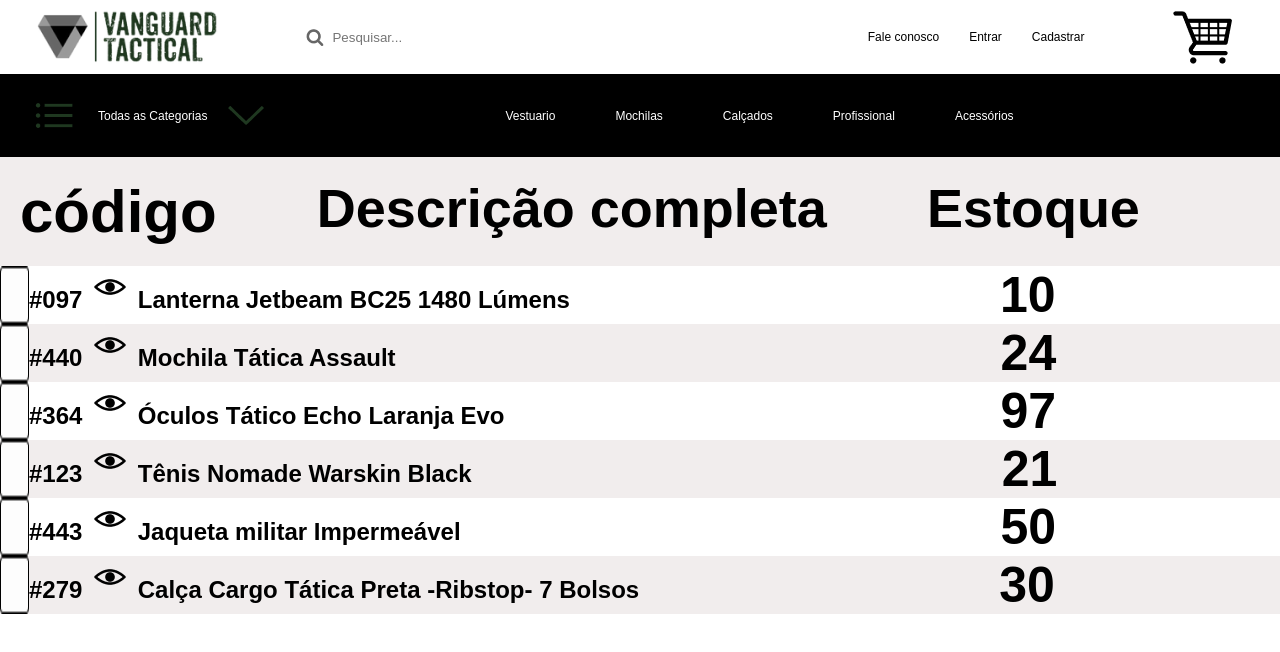
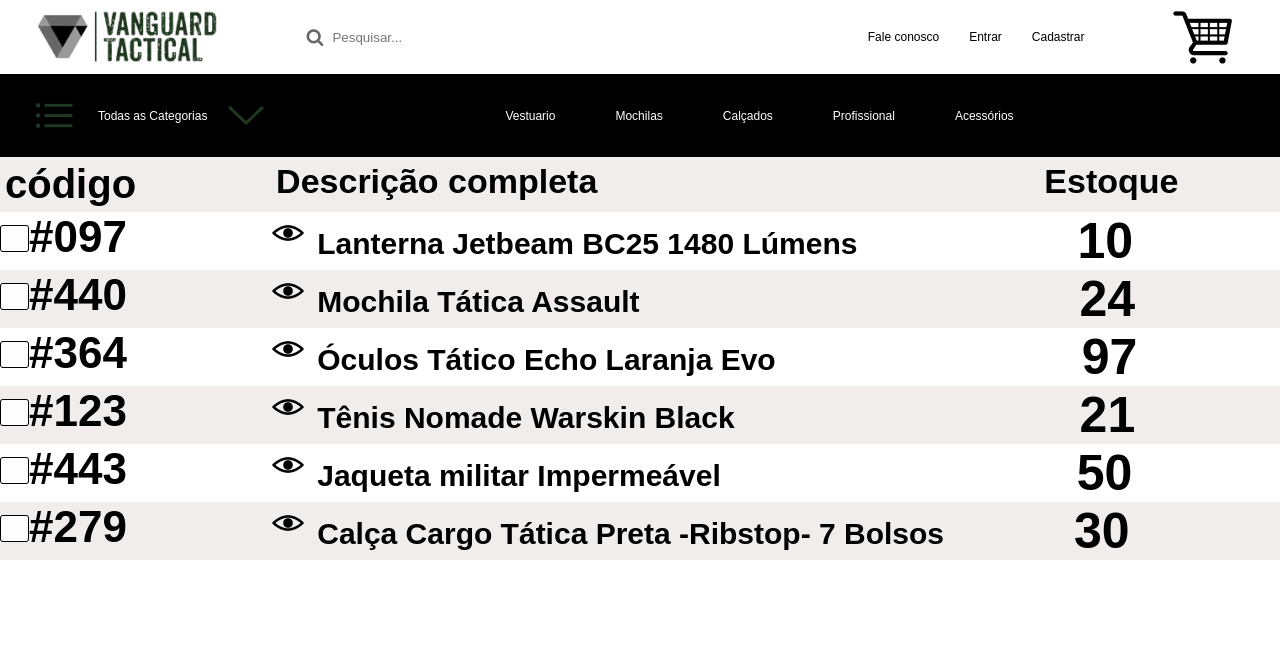
Before and after one commit to DOLK2K/Vanguardtcc-S, a React (Create React App) app: page /estoquedesc in a window 1280 px wide. Shown: the top 652 px of the page. Built offline with nearby package versions, Linux system fonts and the light colour scheme.

Commit message:
estoquedesc consertado

```diff
--- a/src/pages/estoquedesc/index.js
+++ b/src/pages/estoquedesc/index.js
@@ -57,38 +57,38 @@
         </div>
 
         <div className='a97'>
-        <img src={Quadradobranco} />
-        <h1>#097  <img src={Image62} /> Lanterna Jetbeam BC25 1480 Lúmens     </h1>
+        <h1> <img src={Quadradobranco} />
+        #097  </h1> <h3>  <img src={Image62} />  Lanterna Jetbeam BC25 1480 Lúmens    </h3>
         <h4>10</h4>
         </div>
 
         <div className='a440'>
-        <img src={Quadradobranco} />
-        <h1>#440 <img src={Image62} /> Mochila Tática Assault  </h1>
+        <h1><img src={Quadradobranco} />
+        #440  </h1> <h3> <img src={Image62} /> Mochila Tática Assault </h3>
         <h4>24</h4>
         </div>
 
         <div className='a364'>
-        <img src={Quadradobranco} />
-        <h1>#364 <img src={Image62} /> Óculos Tático Echo Laranja Evo  </h1>
+        <h1><img src={Quadradobranco} />
+        #364 </h1> <h3> <img src={Image62} /> Óculos Tático Echo Laranja Evo  </h3>
         <h4>97</h4>
 
         </div>
         <div className='a123'>
-        <img src={Quadradobranco} />
-        <h1>#123 <img src={Image62} /> Tênis Nomade  Warskin Black  </h1>
+        <h1> <img src={Quadradobranco} />
+        #123  </h1> <h3> <img src={Image62} /> Tênis Nomade  Warskin Black </h3>
         <h4>21</h4>
 
         </div>
         <div className='a443'>
-        <img src={Quadradobranco} />
-        <h1>#443 <img src={Image62}/> Jaqueta militar Impermeável </h1>
+        <h1><img src={Quadradobranco} />
+        #443 </h1>  <h3><img src={Image62}/> Jaqueta militar Impermeável </h3>
 
         <h4>50</h4>
         </div>
         <div className='a279'>
-        <img src={Quadradobranco} />
-        <h1>#279 <img src={Image62}  /> Calça Cargo Tática Preta -Ribstop- 7 Bolsos </h1>
+        <h1><img src={Quadradobranco} />
+        #279 </h1> <h3> <img src={Image62}  /> Calça Cargo Tática Preta -Ribstop- 7 Bolsos </h3>
         <h4>30</h4  >
 
         </div>
--- a/src/pages/estoquedesc/index.scss
+++ b/src/pages/estoquedesc/index.scss
@@ -83,34 +83,36 @@
 
 }
 .cimaaaa h3{
-    font-size: 54px;
-    padding-left: 100px;
+    font-size: 34px;
+    padding-left: 140px;
 }
 .cimaaaa h4{
-    font-size: 54px;
-    padding-left: 100px;
+    font-size: 34px;
+    padding-left: 447px;
 }
 .descricaoooo{
    display: flex;
    flex-direction: row;
-   padding: 20px;
+   padding: 5px;
    background-color: #F1EDED;
-   font-size: 30px;
+   font-size: 20px;
+   padding-bottom: 15x;
 }
 
 
 .a97{
     display: flex;
     flex-direction: row;
-    font-size: 12px;
+    font-size: 22px;
+
+}
+.a97 h3{
+    font-size: 30px;
+    padding-right: 50px;
 }
 .a97 h4{
-    padding-left: 430px;
+    padding-left: 170px;
     font-size: 50px;
-
-}
-
-.a97 img{
 
 }
 
@@ -118,30 +120,45 @@
     display: flex;
     flex-direction: row;
     background-color: #F1EDED;
-    font-size: 12px;
+    font-size: 22px;
 
 }
+.a440 h3{
+    font-size: 30px;
+    padding-right: 50px;
+}
 .a440 h4{
-    padding-left: 605px;
+    padding-left: 390px;
     font-size: 50px;
 }
 .a364{
     display: flex;
     flex-direction: row;
-    font-size: 12px;
+    font-size: 22px;
 }
+
+.a364 h3{
+    font-size: 30px;
+    padding-right: 50px;
+}
+
 .a364 h4{
-    padding-left: 496px;
+    padding-left: 256px;
     font-size: 50px;
 }
 .a123{
     display: flex;
     flex-direction: row;
     background-color: #F1EDED;
-    font-size: 12px;
+    font-size: 22px;
 }
+.a123 h3{
+    font-size: 30px;
+    padding-right: 50px;
+}
+
 .a123 h4{
-    padding-left: 530px;
+    padding-left: 295px;
     font-size: 50px;
 }
 
@@ -149,10 +166,15 @@
 .a443{
     display: flex;
     flex-direction: row;
-    font-size: 12px;
+    font-size: 22px;
 }
+.a443 h3{
+    font-size: 30px;
+    padding-right: 50px;
+}
+
 .a443 h4{
-    padding-left: 540px;
+    padding-left: 306px;
     font-size: 50px;
 }
 
@@ -160,10 +182,14 @@
     display: flex;
     flex-direction: row;
     background-color: #F1EDED;
-    font-size: 12px;
+    font-size: 22px;
+}
+.a279 h3{
+    font-size: 30px;
+    padding-right: 50px;
 }
 .a279 h4{
-    padding-left: 360px;
+    padding-left: 80px;
     font-size: 50px;
 }
 
```
Also changed, not shown: src/pages/Home/index.scss (+2 -57 lines).
